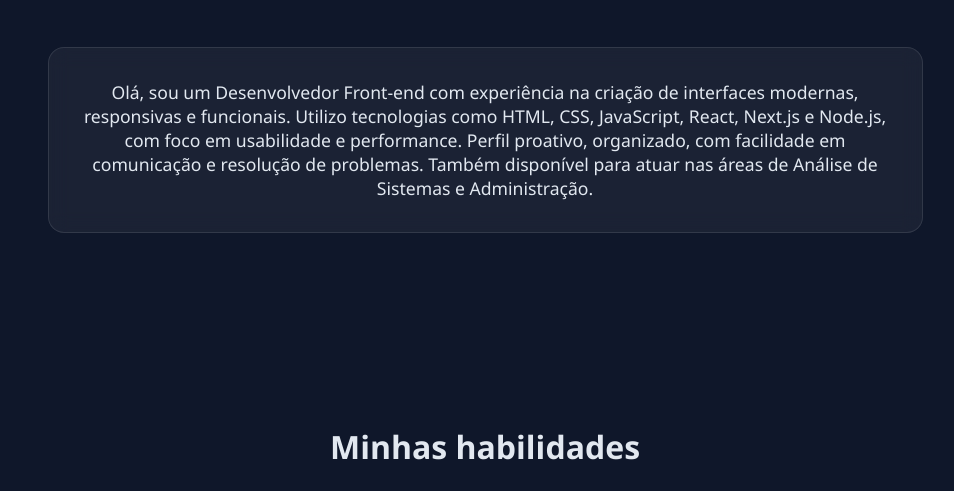
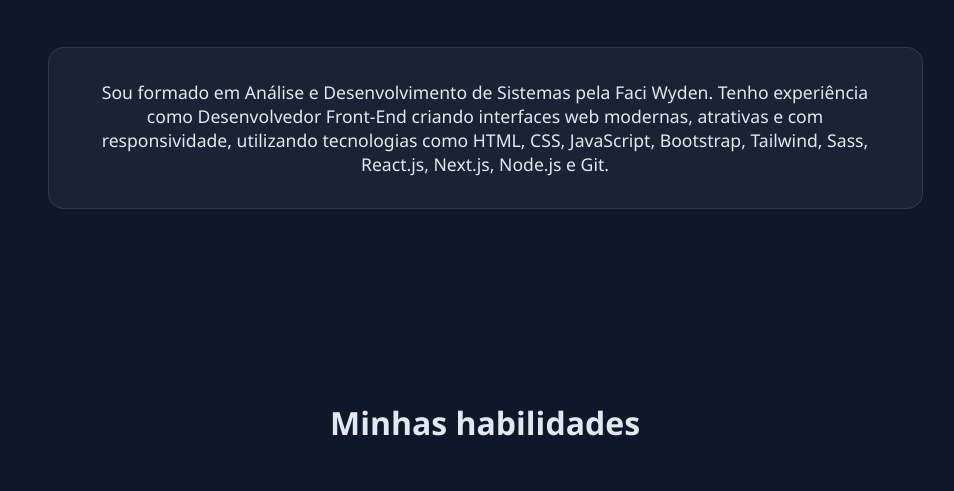
Before and after one commit to regi-lm/portfoliopessoal, a plain HTML site: page index.html in a window 1280 px wide. Shown: the part 942-1433 px from the top of the page, without its empty margins (155-1109 px from the left). Drawn offline with Linux system fonts and the light colour scheme.

Commit message:
alteração no section sobre

```diff
--- a/index.html
+++ b/index.html
@@ -48,12 +48,10 @@
       <h2 class="sobre-titulo">Sobre mim</h2>
       <div class="sobre-caixa">
         <p class="sobre-paragrafo">
-          Olá, sou um Desenvolvedor Front-end com experiência na criação de
-          interfaces modernas, responsivas e funcionais. Utilizo tecnologias
-          como HTML, CSS, JavaScript, React, Next.js e Node.js, com foco em
-          usabilidade e performance. Perfil proativo, organizado, com facilidade
-          em comunicação e resolução de problemas. Também disponível para atuar
-          nas áreas de Análise de Sistemas e Administração.
+          Sou formado em Análise e Desenvolvimento de Sistemas pela Faci Wyden.
+          Tenho experiência como Desenvolvedor Front-End criando interfaces web modernas,
+          atrativas e com responsividade, utilizando tecnologias como HTML, CSS, JavaScript,
+          Bootstrap, Tailwind, Sass, React.js, Next.js, Node.js e Git.
         </p>
       </div>
     </section>
@@ -115,7 +113,7 @@
             </div>
 
             <div class="habilidade">
-              <img src="https://cdn.jsdelivr.net/gh/devicons/devicon/icons/github/github-original.svg" alt="GitHub" />
+              <img src="https://cdn.jsdelivr.net/gh/devicons/devicon@latest/icons/github/github-original.svg" alt="GitHub" />
               <span>GitHub</span>
             </div>
 
```
